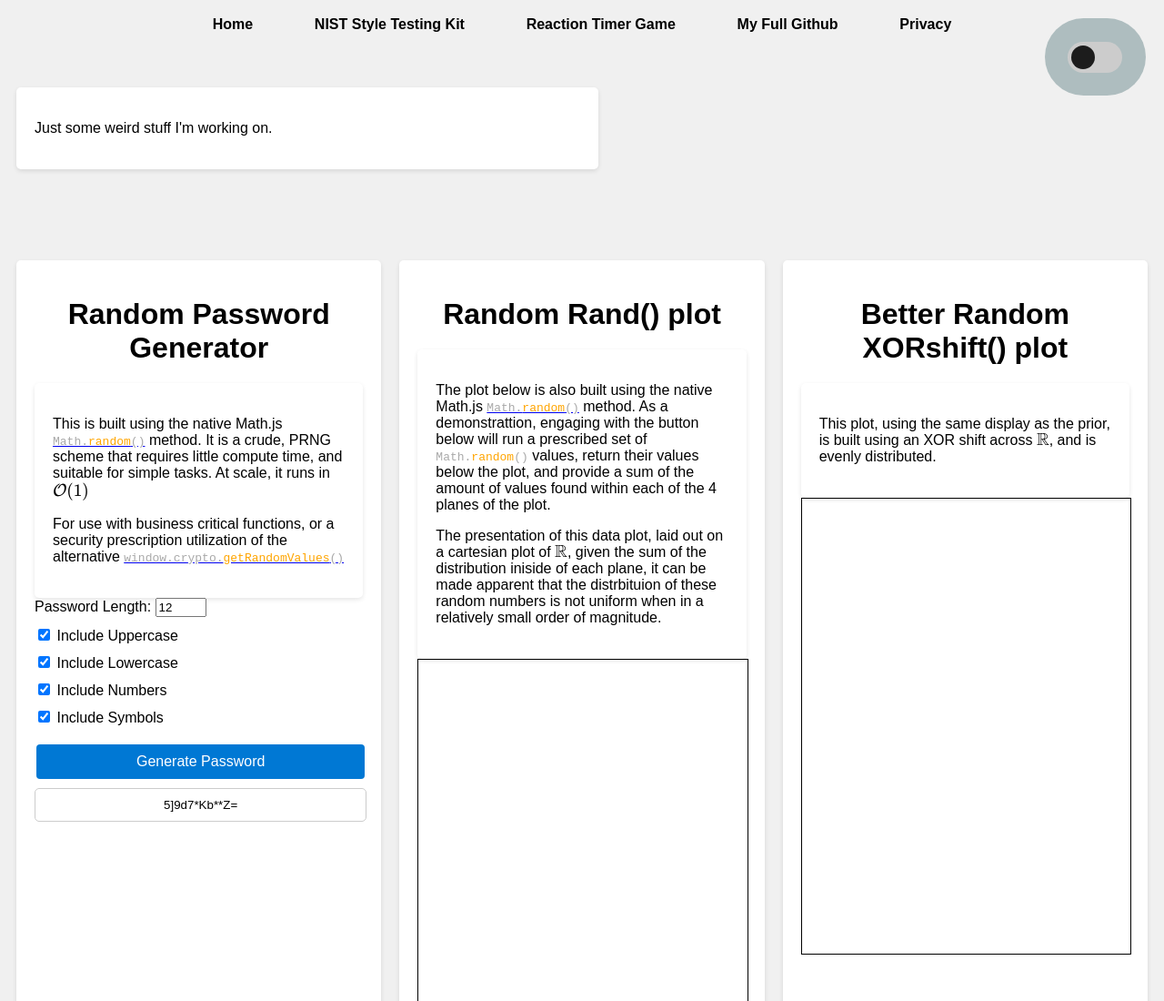
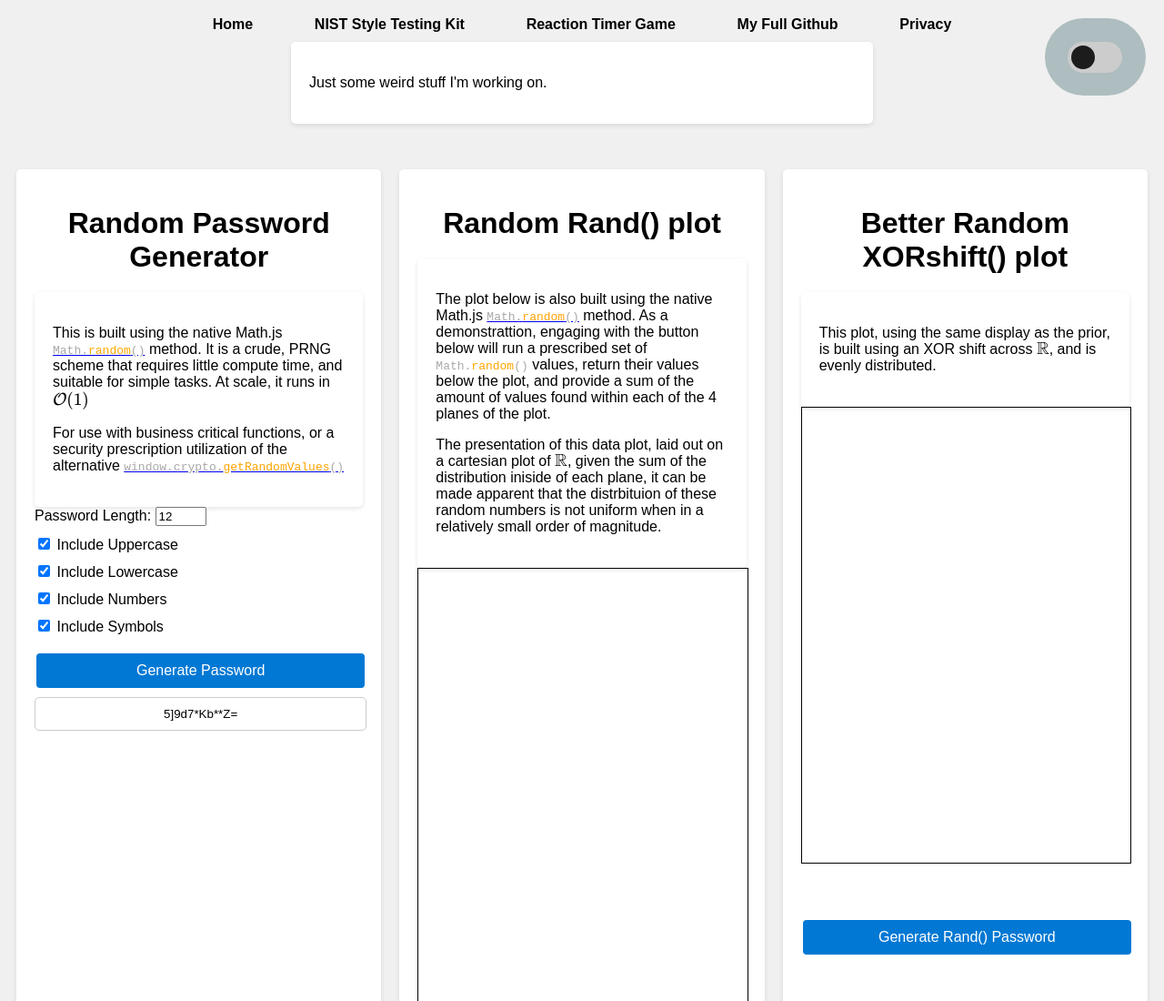
Before and after one commit to hord-brayden/github.io, a plain HTML site: page index.html in a window 1280 px wide. Shown: the top 1100 px of the page at 91% size. Drawn offline with nearby package versions, Linux system fonts and the light colour scheme; a script that the page names is missing.

Commit message:
Update styles.css

```diff
--- a/styles.css
+++ b/styles.css
@@ -250,7 +250,7 @@ input:checked + .slider:before {
     color: orange;
 }
 
-.mathJax {
+.mathJax, .head-container {
   margin:auto;
 }
 
```
